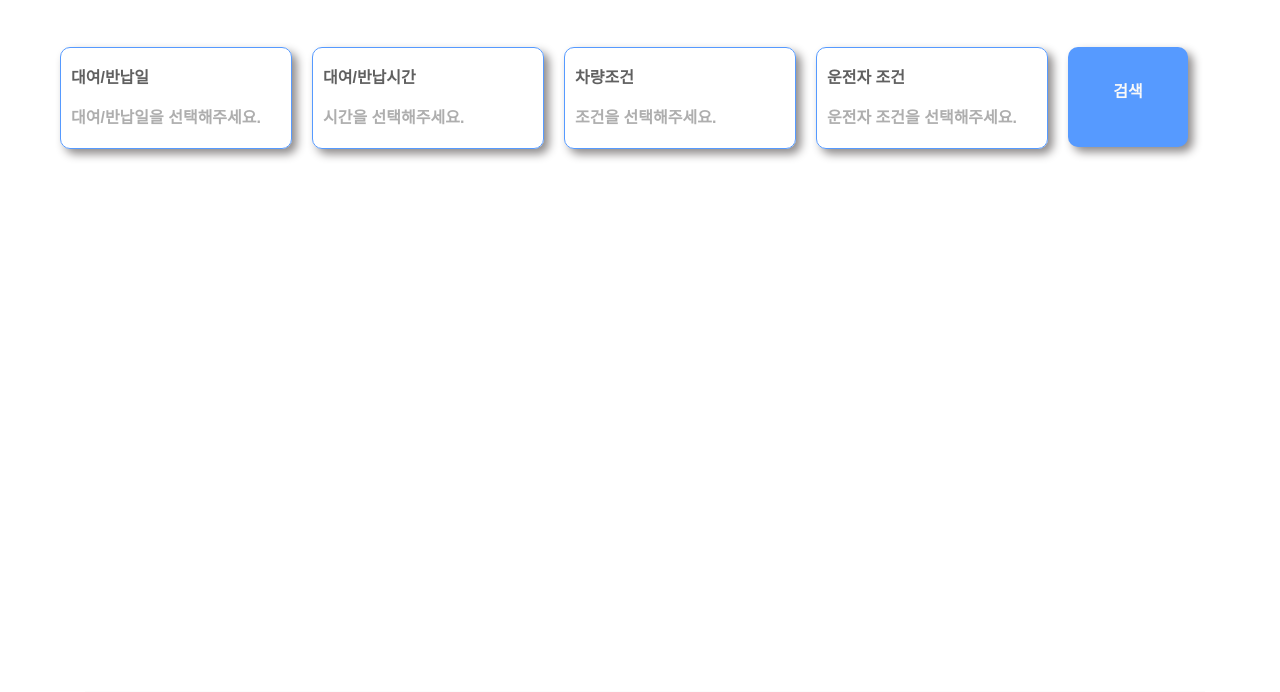
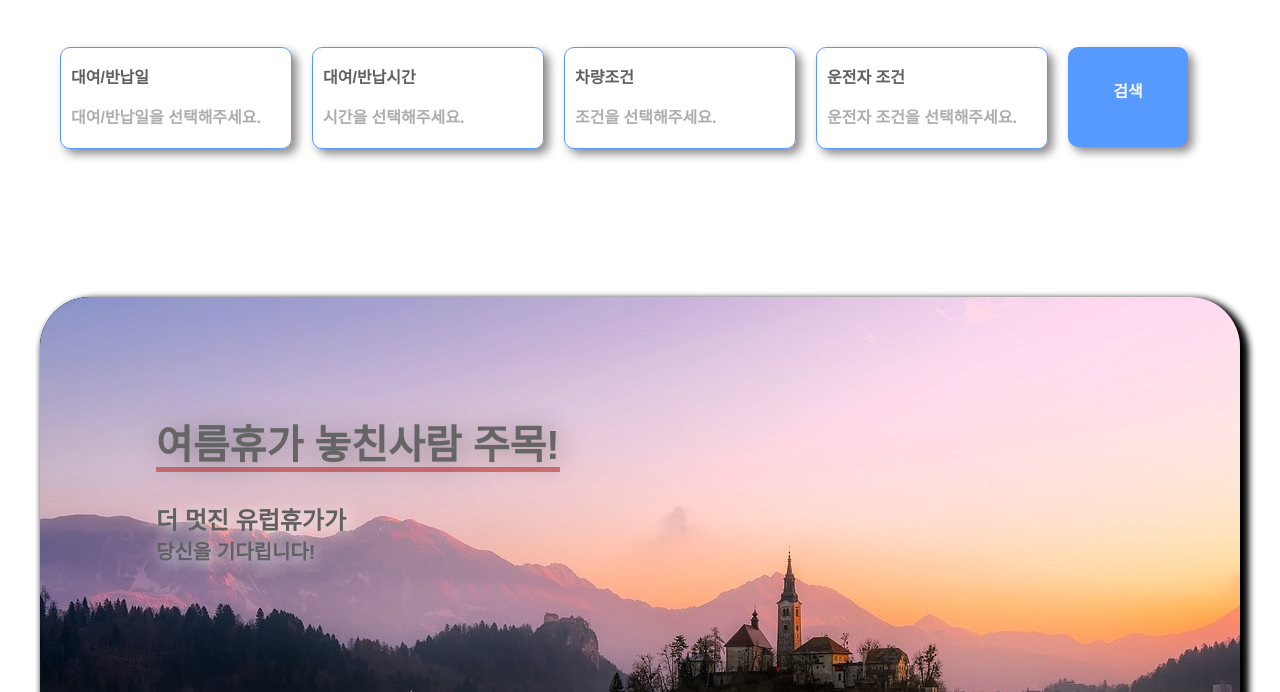
Before and after one commit to jinHanyoon/project4, a plain HTML site: page 프로젝트4/index.html in a window 1280 px wide. Shown: the part 183-875 px from the top of the page. Drawn offline with Linux system fonts and the light colour scheme; a web font is replaced by a local one.

Commit message:
Add files via upload

```diff
--- a/프로젝트4/index.html
+++ b/프로젝트4/index.html
@@ -169,7 +169,7 @@
             </div>
             </div>
         </header>
-        <section>
+        <section class="main01_s">
             <div class="main01">
                 <div class="con01">
                     <ul class="conBox1">
--- a/프로젝트4/style.css
+++ b/프로젝트4/style.css
@@ -5,7 +5,7 @@ ul,li{list-style: none;
    }
 a{text-decoration: none;}
 section{width: 100%;
-       height: 100vh;
+       height: 700px;
    }
 
 #wrap{width: 100%;}
@@ -37,7 +37,7 @@ nav li a.on{color: #f8f8f8;
 
 
 
-
+.main01_s{width: 100%; height: 400px;}
 .main01{width: 1200px; margin: 0 auto; text-align: center;
     height: 400px;
     }
```
